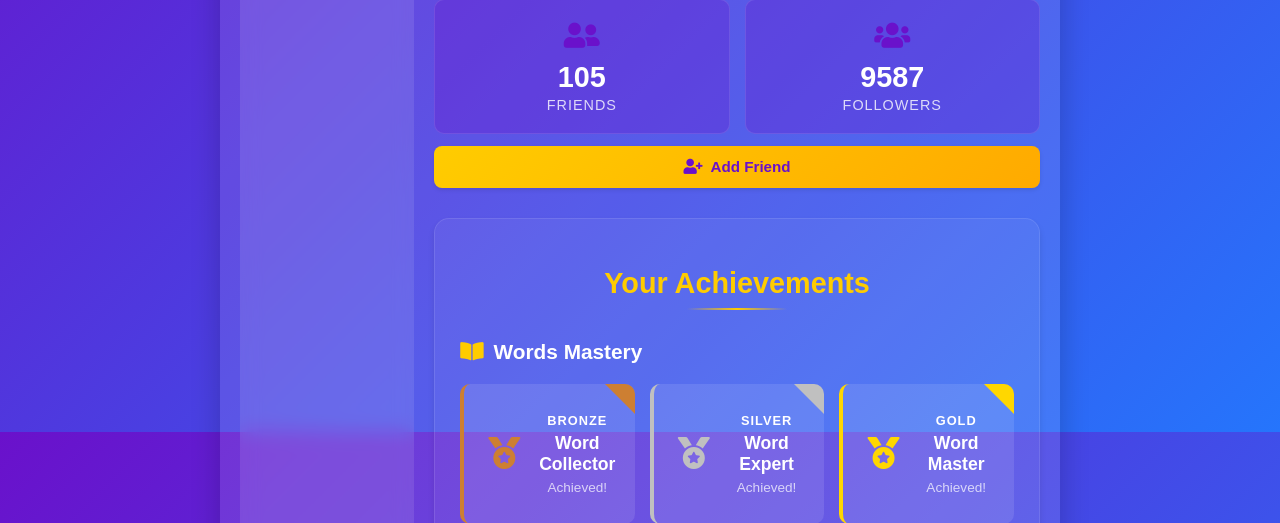
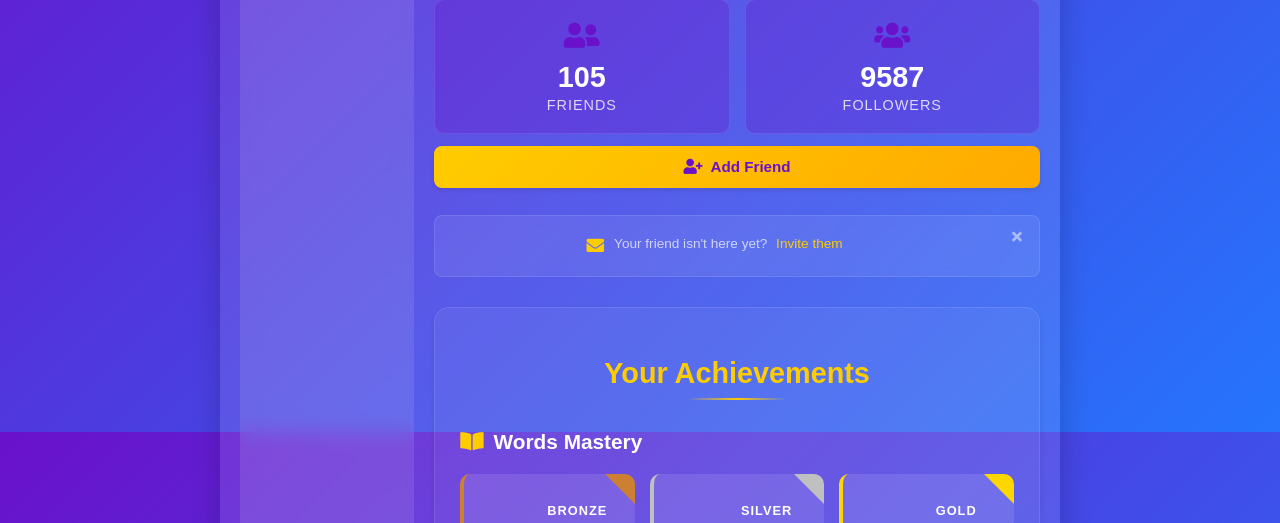
Before and after one commit to Depthecho/MyEngSite, a Django app: page /profile/ in a window 1280 px wide. Shown: the part 368-891 px from the top of the page. Run offline with Django 5.2, Linux system fonts and the light colour scheme; a user stored in the database is signed in; data comes from the database, SQL or seed files in the repository.

Commit message:
added invite friend link and style

```diff
--- a/profilepage/static/style/profile.css
+++ b/profilepage/static/style/profile.css
@@ -415,6 +415,107 @@ body {
     transform: translateY(0);
 }
 
+.invite-friend {
+    margin-top: 5px;
+    text-align: center;
+}
+
+
+.invite-text {
+    color: rgba(255, 255, 255, 0.7);
+    font-size: 0.85rem;
+    margin-top: 8px;
+}
+
+.invite-link {
+    color: #ffcc00;
+    text-decoration: none;
+    font-weight: 500;
+    transition: all 0.2s ease;
+}
+
+.invite-link:hover {
+    color: white;
+    text-decoration: underline;
+}
+
+.invite-notification {
+    width: 100%;
+    background: rgba(255, 255, 255, 0.08);
+    border: 1px solid rgba(255, 255, 255, 0.1);
+    border-radius: 8px;
+    padding: 12px 40px 12px 20px;
+    margin-top: 15px;
+    color: rgba(255, 255, 255, 0.7);
+    font-size: 0.9rem;
+    backdrop-filter: blur(5px);
+    animation: fadeIn 0.5s ease-out;
+    box-sizing: border-box;
+    position: relative;
+    display: flex;
+    justify-content: center;
+    align-items: center;
+}
+
+.invite-content {
+    display: flex;
+    align-items: center;
+    gap: 10px;
+    padding-right: 25px;
+}
+
+.invite-icon {
+    color: #ffcc00;
+    font-size: 1.1rem;
+}
+
+.close-invite-btn {
+    position: absolute;
+    top: 10px;
+    right: 10px;
+    background: transparent;
+    border: none;
+    color: rgba(255, 255, 255, 0.5);
+    cursor: pointer;
+    font-size: 0.9rem;
+    transition: all 0.2s;
+    padding: 2px;
+    border-radius: 50%;
+    width: 24px;
+    height: 24px;
+    display: flex;
+    align-items: center;
+    justify-content: center;
+}
+
+.close-invite-btn:hover {
+    color: #ffcc00;
+    background: rgba(255, 255, 255, 0.1);
+}
+
+.invite-link {
+    color: #ffcc00;
+    text-decoration: none;
+    font-weight: 500;
+    transition: all 0.2s;
+    margin-left: 5px;
+}
+
+.invite-link:hover {
+    text-decoration: underline;
+}
+
+/* Анимация появления */
+@keyframes fadeIn {
+    from { opacity: 0; transform: translateY(10px); }
+    to { opacity: 1; transform: translateY(0); }
+}
+
+/* Для скрытого состояния */
+.invite-notification.hidden {
+    display: none;
+}
+
 .social-stat-icon {
     font-size: 1.8rem;
     color: #6a11cb; /* Фиолетовый цвет для иконки */
--- a/profilepage/templates/profilepage/profile_page.html
+++ b/profilepage/templates/profilepage/profile_page.html
@@ -75,6 +75,18 @@
         <i class="fas fa-user-plus"></i>
         Add Friend
     </button>
+<div class="invite-notification" id="inviteNotification">
+    <button class="close-invite-btn" id="closeInviteBtn">
+        <i class="fas fa-times"></i>
+    </button>
+    <div class="invite-content">
+        <i class="fas fa-envelope invite-icon"></i>
+        <p class="invite-text">
+            Your friend isn't here yet?
+            <a href="#" class="invite-link">Invite them</a>
+        </p>
+    </div>
+</div>
 </div>
 
             <!-- Achievements Section -->
@@ -284,11 +296,12 @@
 
 <script>
     document.addEventListener('DOMContentLoaded', function() {
+        // Sidebar toggle functionality
         const sidebar = document.getElementById('sidebar');
         const sidebarToggle = document.getElementById('sidebarToggle');
         const mobileSidebarToggle = document.getElementById('mobileSidebarToggle');
 
-        // Проверяем, есть ли состояние в localStorage
+        // Проверяем состояние sidebar из localStorage
         const sidebarState = localStorage.getItem('sidebarState');
         if (sidebarState === 'closed') {
             sidebar.classList.add('closed');
@@ -308,9 +321,23 @@
             }
         }
 
-        // Обработчики событий для кнопок
-        sidebarToggle.addEventListener('click', toggleSidebar);
-        mobileSidebarToggle.addEventListener('click', toggleSidebar);
+        // Обработчики событий для кнопок sidebar
+        if (sidebarToggle) {
+            sidebarToggle.addEventListener('click', toggleSidebar);
+        }
+        if (mobileSidebarToggle) {
+            mobileSidebarToggle.addEventListener('click', toggleSidebar);
+        }
+
+        // Invite notification close functionality
+        const closeInviteBtn = document.getElementById('closeInviteBtn');
+        const inviteNotification = document.getElementById('inviteNotification');
+
+        if (closeInviteBtn && inviteNotification) {
+            closeInviteBtn.addEventListener('click', function() {
+                inviteNotification.style.display = 'none';
+            });
+        }
     });
 </script>
 {% endblock %}
```
